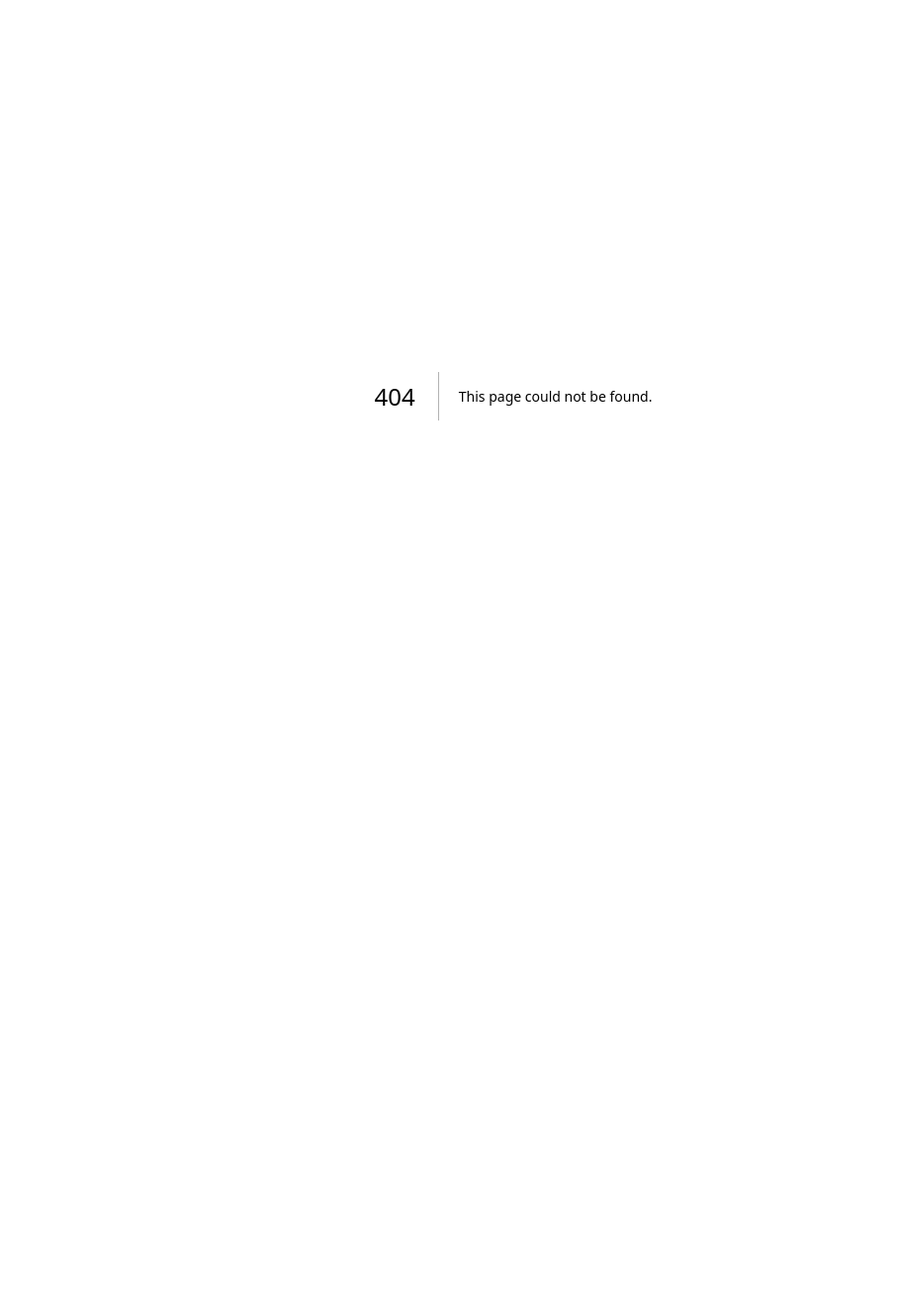
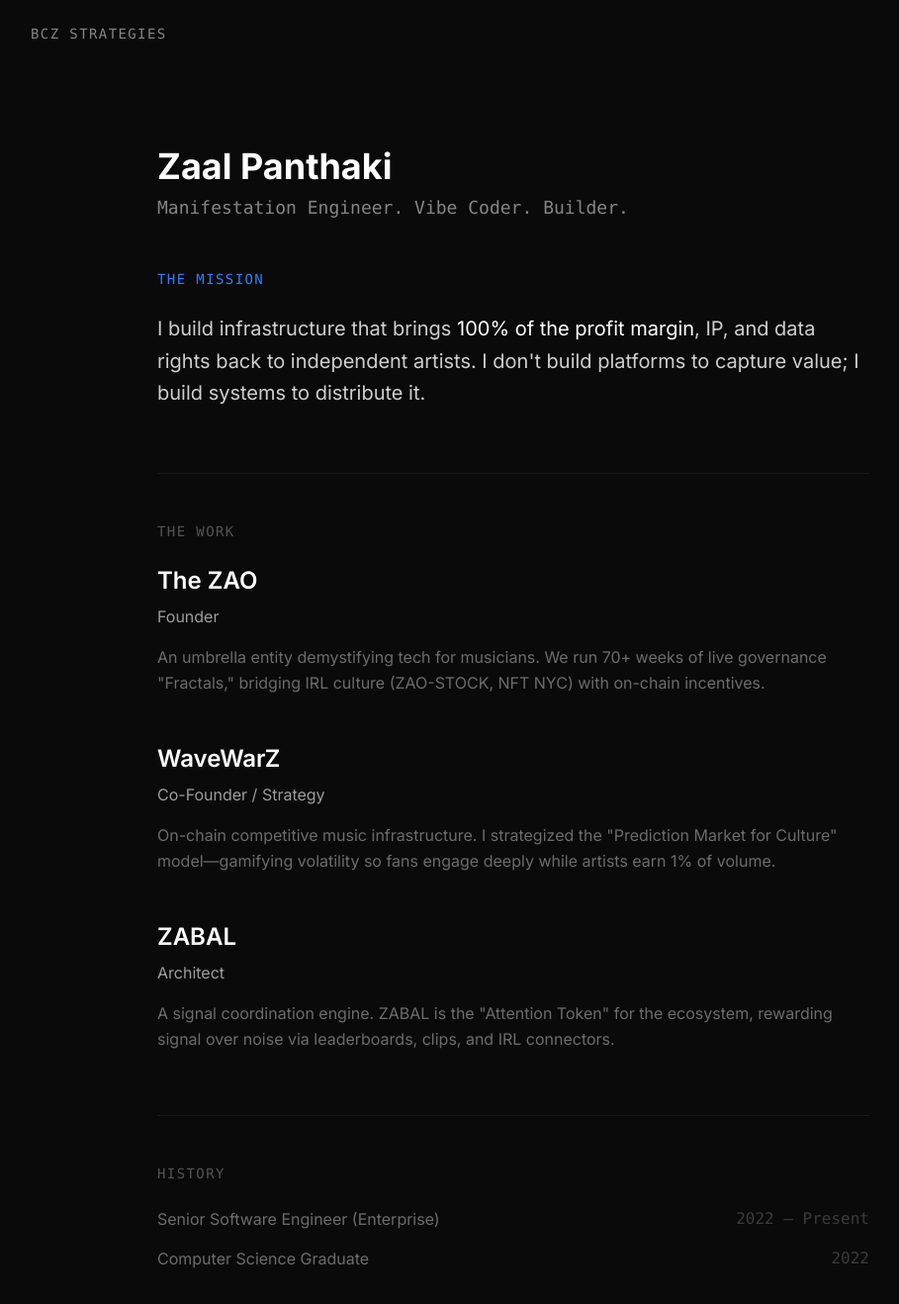
Before and after one commit to bettercallzaal/bettercallzaal-strategies, a Next.js app: page /about in a window 1280 px wide. Before the commit this address had no page. Shown: the top 1318 px of the page at 99% size, without its empty margins (121-1030 px from the left). Before the commit the page ends 800 px from the top, so only its background shows below. Built offline with nearby package versions, Linux system fonts and the light colour scheme.

Commit message:
Add /about page: The Zaal Dossier

```diff
--- /dev/null
+++ b/src/app/about/page.tsx
@@ -0,0 +1,75 @@
+import Link from "next/link";
+
+export default function About() {
+  return (
+    <div className="min-h-screen bg-[#0a0a0a] text-[#e0e0e0] selection:bg-blue-600/30">
+      <nav className="flex items-center justify-between px-6 py-6 max-w-5xl mx-auto">
+        <div className="text-sm font-mono uppercase tracking-widest text-white/50">
+          <Link href="/" className="hover:text-white transition">BCZ Strategies</Link>
+        </div>
+      </nav>
+
+      <main className="max-w-3xl mx-auto px-6 py-20">
+        <h1 className="text-4xl font-bold mb-2 text-white">Zaal Panthaki</h1>
+        <p className="text-lg text-white/50 font-mono mb-12">Manifestation Engineer. Vibe Coder. Builder.</p>
+
+        <section className="mb-16">
+          <h2 className="text-sm font-mono uppercase tracking-widest text-blue-500 mb-6">The Mission</h2>
+          <p className="text-xl leading-relaxed text-white/80">
+            I build infrastructure that brings <span className="text-white">100% of the profit margin</span>, IP, and data rights back to independent artists.
+            I don't build platforms to capture value; I build systems to distribute it.
+          </p>
+        </section>
+
+        <div className="border-t border-white/[0.06] my-12" />
+
+        <section className="mb-16">
+          <h2 className="text-sm font-mono uppercase tracking-widest text-white/30 mb-6">The Work</h2>
+
+          <div className="space-y-12">
+            <div>
+              <h3 className="text-2xl font-semibold text-white mb-2">The ZAO</h3>
+              <p className="text-white/60 mb-4">Founder</p>
+              <p className="text-white/40 leading-relaxed">
+                An umbrella entity demystifying tech for musicians. We run 70+ weeks of live governance "Fractals," bridging IRL culture (ZAO-STOCK, NFT NYC) with on-chain incentives.
+              </p>
+            </div>
+
+            <div>
+              <h3 className="text-2xl font-semibold text-white mb-2">WaveWarZ</h3>
+              <p className="text-white/60 mb-4">Co-Founder / Strategy</p>
+              <p className="text-white/40 leading-relaxed">
+                On-chain competitive music infrastructure. I strategized the "Prediction Market for Culture" model—gamifying volatility so fans engage deeply while artists earn 1% of volume.
+              </p>
+            </div>
+
+            <div>
+              <h3 className="text-2xl font-semibold text-white mb-2">ZABAL</h3>
+              <p className="text-white/60 mb-4">Architect</p>
+              <p className="text-white/40 leading-relaxed">
+                A signal coordination engine. ZABAL is the "Attention Token" for the ecosystem, rewarding signal over noise via leaderboards, clips, and IRL connectors.
+              </p>
+            </div>
+          </div>
+        </section>
+
+        <div className="border-t border-white/[0.06] my-12" />
+
+        <section>
+          <h2 className="text-sm font-mono uppercase tracking-widest text-white/30 mb-6">History</h2>
+          <ul className="space-y-4 text-white/40">
+            <li className="flex justify-between">
+              <span>Senior Software Engineer (Enterprise)</span>
+              <span className="font-mono text-white/20">2022 — Present</span>
+            </li>
+            <li className="flex justify-between">
+              <span>Computer Science Graduate</span>
+              <span className="font-mono text-white/20">2022</span>
+            </li>
+          </ul>
+        </section>
+
+      </main>
+    </div>
+  );
+}
```
